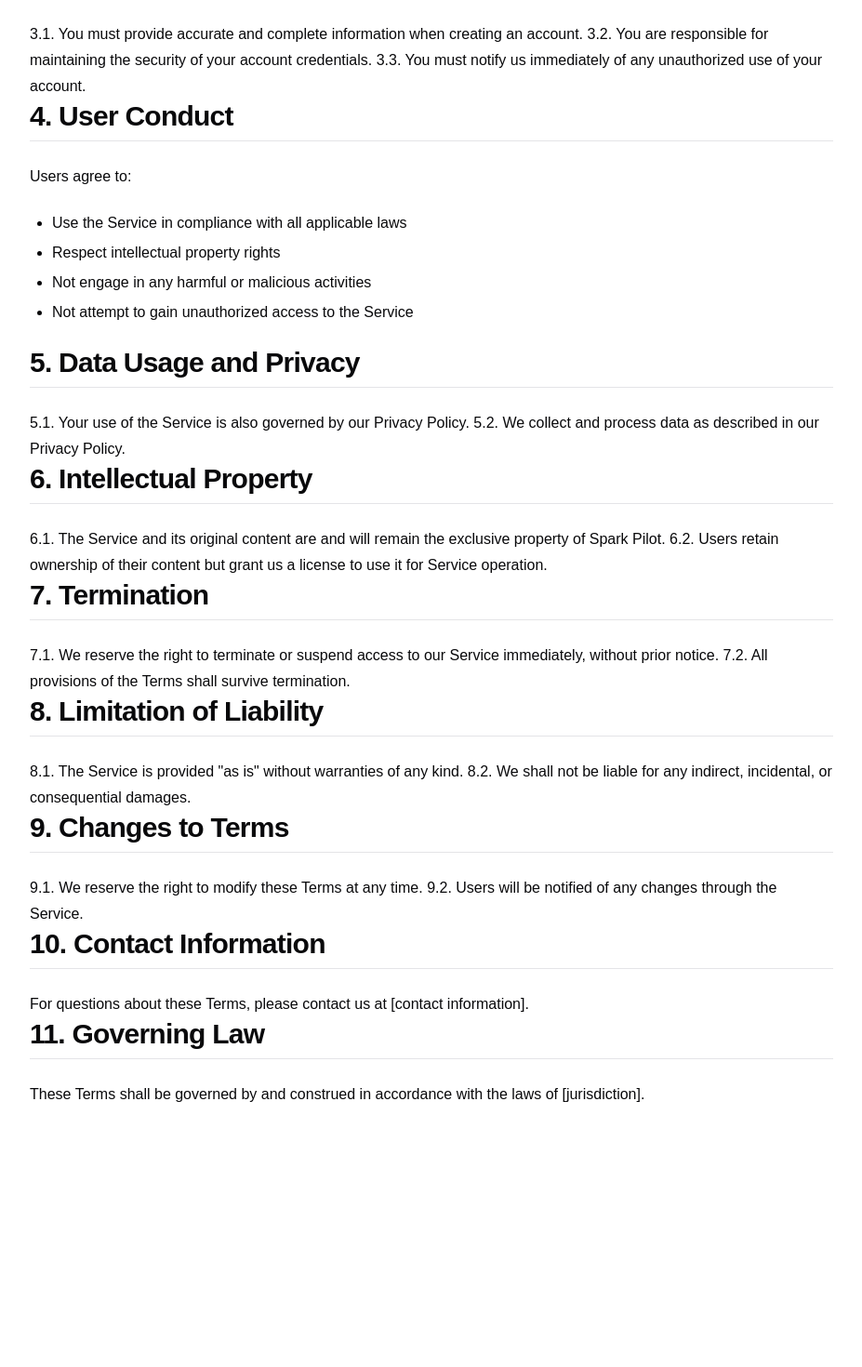
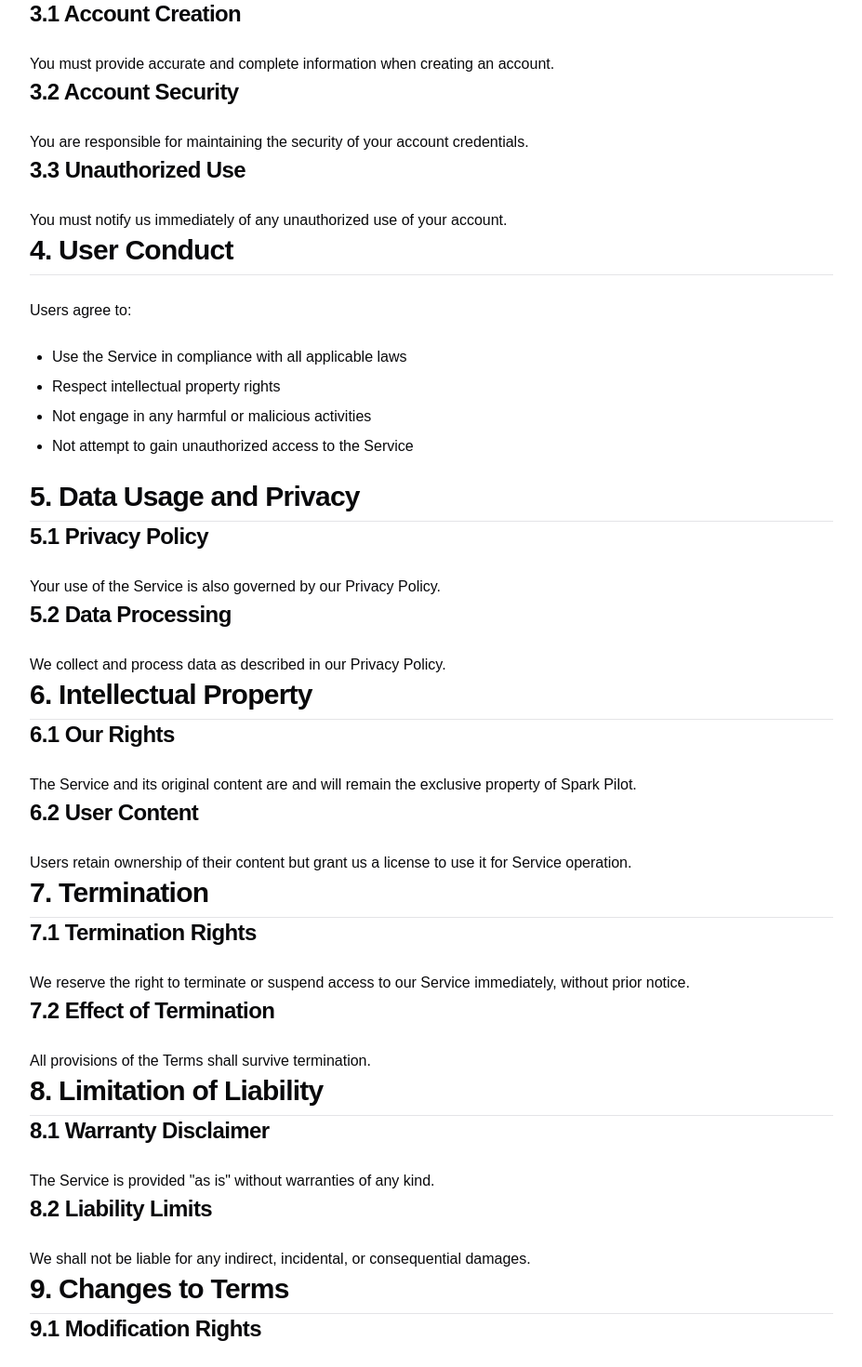
Before and after one commit to ai-copilots/spark-pilot, a Next.js app in the folder frontend/: page /legal/terms in a window 1280 px wide. Shown: the part 560-2030 px from the top of the page at 93% size, without its empty margins (176-1103 px from the left). Before the commit the page ends 1783 px from the top, so only its background shows below. Built offline with nearby package versions, Linux system fonts and the light colour scheme; no server answers; a web font is replaced by a local one.

Commit message:
Refactor legal documents with improved markdown structure and formatting
- Update English and Chinese Terms of Service and Privacy Policy documents
- Add section headers and improve readability
- Standardize formatting across localization files
- Update contact information and governing law details

```diff
--- a/frontend/src/content/legal/en/privacy.mdx
+++ b/frontend/src/content/legal/en/privacy.mdx
@@ -8,13 +8,15 @@ This Privacy Policy explains how Spark Pilot ("we", "our", or "us") collects, us
 
 ## 2. Information We Collect
 
-### 2.1. Information You Provide
+### 2.1 Information You Provide
+
 - Account information (name, email, password)
 - Profile information
 - Content you create or share
 - Communications with us
 
-### 2.2. Automatically Collected Information
+### 2.2 Automatically Collected Information
+
 - Device information
 - Usage data
 - IP address
@@ -23,6 +25,7 @@ This Privacy Policy explains how Spark Pilot ("we", "our", or "us") collects, us
 ## 3. How We Use Your Information
 
 We use your information to:
+
 - Provide and maintain our services
 - Improve and personalize your experience
 - Communicate with you
@@ -32,6 +35,7 @@ We use your information to:
 ## 4. Data Sharing and Disclosure
 
 We may share your information with:
+
 - Service providers
 - Legal authorities when required
 - Business partners (with your consent)
@@ -39,12 +43,18 @@ We may share your information with:
 
 ## 5. Data Security
 
-5.1. We implement appropriate technical and organizational measures to protect your data.
-5.2. While we strive to protect your data, no method of transmission is 100% secure.
+### 5.1 Security Measures
+
+We implement appropriate technical and organizational measures to protect your data.
+
+### 5.2 Security Notice
+
+While we strive to protect your data, no method of transmission is 100% secure.
 
 ## 6. Your Rights and Choices
 
 You have the right to:
+
 - Access your personal data
 - Correct inaccurate data
 - Delete your data
@@ -54,8 +64,13 @@ You have the right to:
 
 ## 7. Cookies and Tracking
 
-7.1. We use cookies and similar technologies to improve user experience.
-7.2. You can control cookie settings through your browser.
+### 7.1 Cookie Usage
+
+We use cookies and similar technologies to improve user experience.
+
+### 7.2 Cookie Controls
+
+You can control cookie settings through your browser.
 
 ## 8. Children's Privacy
 
@@ -63,13 +78,23 @@ We do not knowingly collect data from children under 13 years old.
 
 ## 9. International Data Transfers
 
-9.1. Your data may be transferred to servers located outside your country.
-9.2. We ensure appropriate safeguards are in place for international transfers.
+### 9.1 Data Transfer
+
+Your data may be transferred to servers located outside your country.
+
+### 9.2 Transfer Safeguards
+
+We ensure appropriate safeguards are in place for international transfers.
 
 ## 10. Changes to This Policy
 
-10.1. We may update this policy periodically.
-10.2. We will notify you of any material changes.
+### 10.1 Policy Updates
+
+We may update this policy periodically.
+
+### 10.2 Change Notifications
+
+We will notify you of any material changes.
 
 ## 11. Contact Us
 
--- a/frontend/src/content/legal/en/terms.mdx
+++ b/frontend/src/content/legal/en/terms.mdx
@@ -14,13 +14,22 @@ Welcome to Spark Pilot. By accessing or using our services, you agree to be boun
 
 ## 3. Account Registration
 
-3.1. You must provide accurate and complete information when creating an account.
-3.2. You are responsible for maintaining the security of your account credentials.
-3.3. You must notify us immediately of any unauthorized use of your account.
+### 3.1 Account Creation
+
+You must provide accurate and complete information when creating an account.
+
+### 3.2 Account Security
+
+You are responsible for maintaining the security of your account credentials.
+
+### 3.3 Unauthorized Use
+
+You must notify us immediately of any unauthorized use of your account.
 
 ## 4. User Conduct
 
 Users agree to:
+
 - Use the Service in compliance with all applicable laws
 - Respect intellectual property rights
 - Not engage in any harmful or malicious activities
@@ -28,33 +37,58 @@ Users agree to:
 
 ## 5. Data Usage and Privacy
 
-5.1. Your use of the Service is also governed by our Privacy Policy.
-5.2. We collect and process data as described in our Privacy Policy.
+### 5.1 Privacy Policy
+
+Your use of the Service is also governed by our Privacy Policy.
+
+### 5.2 Data Processing
+
+We collect and process data as described in our Privacy Policy.
 
 ## 6. Intellectual Property
 
-6.1. The Service and its original content are and will remain the exclusive property of Spark Pilot.
-6.2. Users retain ownership of their content but grant us a license to use it for Service operation.
+### 6.1 Our Rights
+
+The Service and its original content are and will remain the exclusive property of Spark Pilot.
+
+### 6.2 User Content
+
+Users retain ownership of their content but grant us a license to use it for Service operation.
 
 ## 7. Termination
 
-7.1. We reserve the right to terminate or suspend access to our Service immediately, without prior notice.
-7.2. All provisions of the Terms shall survive termination.
+### 7.1 Termination Rights
+
+We reserve the right to terminate or suspend access to our Service immediately, without prior notice.
+
+### 7.2 Effect of Termination
+
+All provisions of the Terms shall survive termination.
 
 ## 8. Limitation of Liability
 
-8.1. The Service is provided "as is" without warranties of any kind.
-8.2. We shall not be liable for any indirect, incidental, or consequential damages.
+### 8.1 Warranty Disclaimer
+
+The Service is provided "as is" without warranties of any kind.
+
+### 8.2 Liability Limits
+
+We shall not be liable for any indirect, incidental, or consequential damages.
 
 ## 9. Changes to Terms
 
-9.1. We reserve the right to modify these Terms at any time.
-9.2. Users will be notified of any changes through the Service.
+### 9.1 Modification Rights
+
+We reserve the right to modify these Terms at any time.
+
+### 9.2 Notification
+
+Users will be notified of any changes through the Service.
 
 ## 10. Contact Information
 
-For questions about these Terms, please contact us at [contact information].
+For questions about these Terms, please contact us at [support@ai-copilots.io](mailto:support@ai-copilots.io).
 
 ## 11. Governing Law
 
-These Terms shall be governed by and construed in accordance with the laws of [jurisdiction].
+These Terms shall be governed by and construed in accordance with the laws of Singapore.
--- a/frontend/src/content/legal/zh/privacy.mdx
+++ b/frontend/src/content/legal/zh/privacy.mdx
@@ -8,13 +8,15 @@
 
 ## 2. 我们收集的信息
 
-### 2.1. 您提供的信息
+### 2.1 您提供的信息
+
 - 账户信息（姓名、电子邮件、密码）
 - 个人资料信息
 - 您创建或分享的内容
 - 与我们的通信内容
 
-### 2.2. 自动收集的信息
+### 2.2 自动收集的信息
+
 - 设备信息
 - 使用数据
 - IP 地址
@@ -23,6 +25,7 @@
 ## 3. 我们如何使用您的信息
 
 我们使用您的信息用于：
+
 - 提供和维护我们的服务
 - 改善和个性化您的体验
 - 与您沟通
@@ -32,6 +35,7 @@
 ## 4. 数据共享和披露
 
 我们可能与以下方共享您的信息：
+
 - 服务提供商
 - 法律要求的执法机构
 - 业务合作伙伴（经您同意）
@@ -39,12 +43,18 @@
 
 ## 5. 数据安全
 
-5.1. 我们实施适当的技术和组织措施来保护您的数据。
-5.2. 虽然我们努力保护您的数据，但没有任何传输方法是100%安全的。
+### 5.1 安全措施
+
+我们实施适当的技术和组织措施来保护您的数据。
+
+### 5.2 安全提示
+
+虽然我们努力保护您的数据，但没有任何传输方法是100%安全的。
 
 ## 6. 您的权利和选择
 
 您有权：
+
 - 访问您的个人数据
 - 更正不准确的数据
 - 删除您的数据
@@ -54,8 +64,13 @@
 
 ## 7. Cookie 和跟踪
 
-7.1. 我们使用 Cookie 和类似技术来改善用户体验。
-7.2. 您可以通过浏览器控制 Cookie 设置。
+### 7.1 Cookie 使用
+
+我们使用 Cookie 和类似技术来改善用户体验。
+
+### 7.2 Cookie 控制
+
+您可以通过浏览器控制 Cookie 设置。
 
 ## 8. 儿童隐私
 
@@ -63,13 +78,23 @@
 
 ## 9. 国际数据传输
 
-9.1. 您的数据可能会传输到您所在国家以外的服务器。
-9.2. 我们确保为国际传输提供适当的保障措施。
+### 9.1 数据传输
+
+您的数据可能会传输到您所在国家以外的服务器。
+
+### 9.2 传输保障
+
+我们确保为国际传输提供适当的保障措施。
 
 ## 10. 本政策的变更
 
-10.1. 我们可能会定期更新本政策。
-10.2. 我们会通知您任何重大变更。
+### 10.1 政策更新
+
+我们可能会定期更新本政策。
+
+### 10.2 变更通知
+
+我们会通知您任何重大变更。
 
 ## 11. 联系我们
 
--- a/frontend/src/content/legal/zh/terms.mdx
+++ b/frontend/src/content/legal/zh/terms.mdx
@@ -14,13 +14,22 @@
 
 ## 3. 账户注册
 
-3.1. 创建账户时，您必须提供准确和完整的信息。
-3.2. 您有责任维护您的账户凭证的安全性。
-3.3. 如发现账户未经授权使用，您必须立即通知我们。
+### 3.1 账户创建
+
+创建账户时，您必须提供准确和完整的信息。
+
+### 3.2 账户安全
+
+您有责任维护您的账户凭证的安全性。
+
+### 3.3 未经授权使用
+
+如发现账户未经授权使用，您必须立即通知我们。
 
 ## 4. 用户行为
 
 用户同意：
+
 - 遵守所有适用法律使用服务
 - 尊重知识产权
 - 不从事任何有害或恶意活动
@@ -28,33 +37,58 @@
 
 ## 5. 数据使用和隐私
 
-5.1. 您对服务的使用也受我们的隐私政策约束。
-5.2. 我们按照隐私政策中的描述收集和处理数据。
+### 5.1 隐私政策
+
+您对服务的使用也受我们的隐私政策约束。
+
+### 5.2 数据处理
+
+我们按照隐私政策中的描述收集和处理数据。
 
 ## 6. 知识产权
 
-6.1. 服务及其原创内容是且将继续是 Spark Pilot 的专有财产。
-6.2. 用户保留其内容的所有权，但授予我们使用许可以运营服务。
+### 6.1 我们的权利
+
+服务及其原创内容是且将继续是 Spark Pilot 的专有财产。
+
+### 6.2 用户内容
+
+用户保留其内容的所有权，但授予我们使用许可以运营服务。
 
 ## 7. 终止
 
-7.1. 我们保留立即终止或暂停访问我们服务的权利，无需事先通知。
-7.2. 条款的所有规定在终止后继续有效。
+### 7.1 终止权利
+
+我们保留立即终止或暂停访问我们服务的权利，无需事先通知。
+
+### 7.2 终止效力
+
+条款的所有规定在终止后继续有效。
 
 ## 8. 责任限制
 
-8.1. 服务按"原样"提供，不提供任何形式的保证。
-8.2. 我们不对任何间接、偶然或后果性损害承担责任。
+### 8.1 免责声明
+
+服务按"原样"提供，不提供任何形式的保证。
+
+### 8.2 责任范围
+
+我们不对任何间接、偶然或后果性损害承担责任。
 
 ## 9. 条款变更
 
-9.1. 我们保留随时修改这些条款的权利。
-9.2. 用户将通过服务收到任何变更的通知。
+### 9.1 修改权利
+
+我们保留随时修改这些条款的权利。
+
+### 9.2 变更通知
+
+用户将通过服务收到任何变更的通知。
 
 ## 10. 联系信息
 
-如对这些条款有任何问题，请通过[联系方式]与我们联系。
+如对这些条款有任何问题，请通过 [support@ai-copilots.io](mailto:support@ai-copilots.io) 与我们联系。
 
 ## 11. 适用法律
 
-这些条款应受[司法管辖区]法律管辖并按其解释。
+这些条款应受新加坡法律管辖并按其解释。
```
